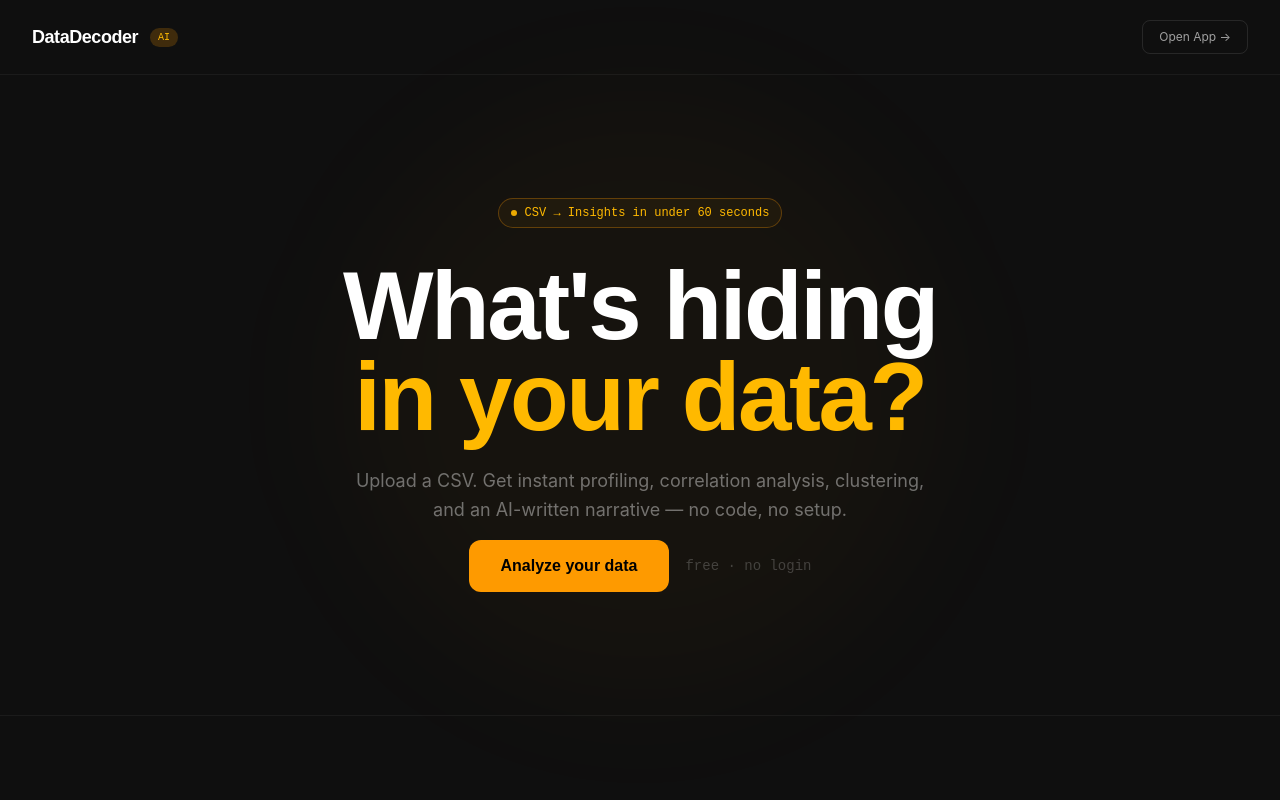
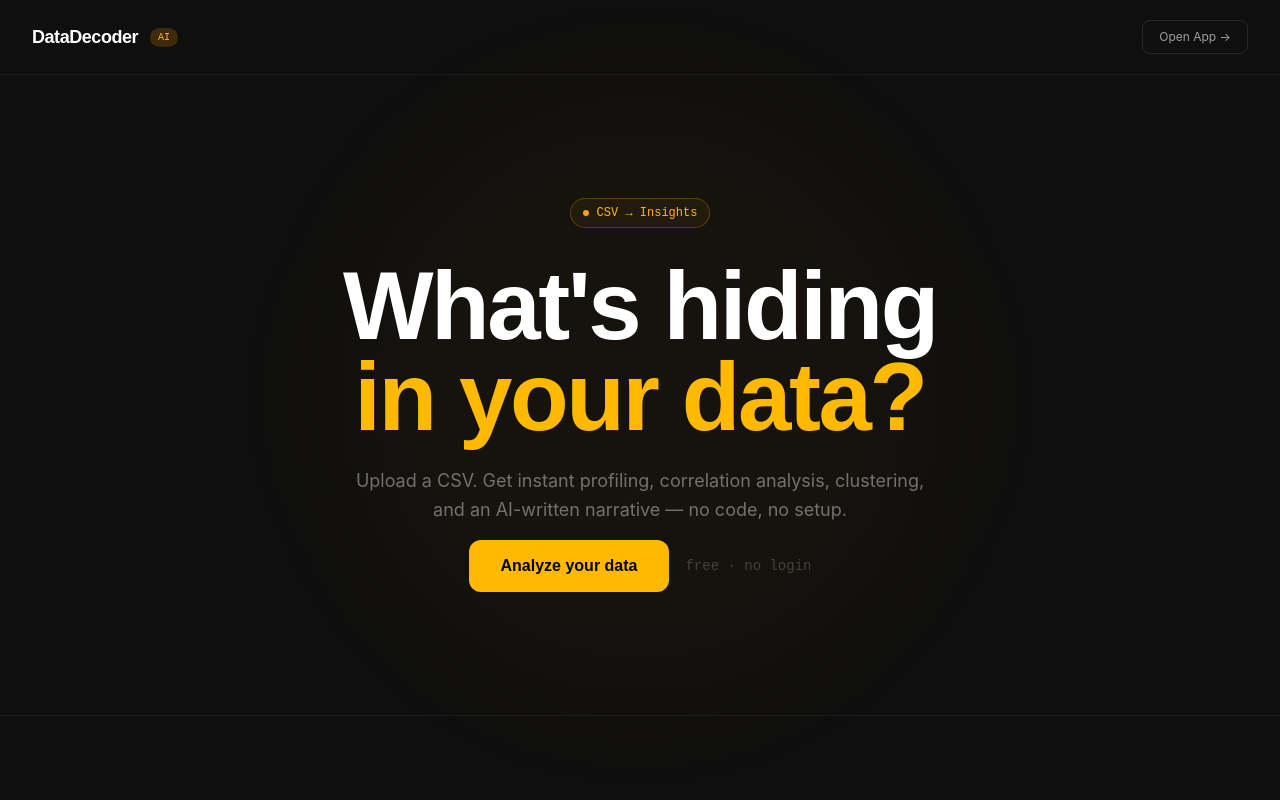
Before and after one commit to DewmiS/DataDecoder, a React (Vite) app in the folder frontend/: page / in a window 1280 px wide. Shown: the top 800 px of the page. Built offline with nearby package versions, Linux system fonts and the light colour scheme.

Commit message:
Update LandingPage styles and API base URL

```diff
--- a/frontend/src/pages/LandingPage.jsx
+++ b/frontend/src/pages/LandingPage.jsx
@@ -33,12 +33,12 @@ export default function LandingPage() {
         </nav>
 
         <section className="relative min-h-[80vh] flex flex-col items-center justify-center px-6 text-center">
-          <div className="absolute top-1/2 left-1/2 -translate-x-1/2 -translate-y-1/2 w-[600px] h-[600px] rounded-full bg-amber-500/[0.03] blur-3xl pointer-events-none" />
+          <div className="absolute top-1/2 left-1/2 -translate-x-1/2 -translate-y-1/2 w-150 h-150 rounded-full bg-amber-500/3 blur-3xl pointer-events-none" />
 
           <div className="relative z-10 max-w-4xl mx-auto">
             <div className="inline-flex items-center gap-2 text-xs text-amber-400 border border-amber-500/30 bg-amber-500/5 px-3 py-1.5 rounded-full mb-8 font-mono-custom animate-fade-up">
               <span className="w-1.5 h-1.5 rounded-full bg-amber-400 animate-pulse inline-block" />
-              CSV → Insights in under 60 seconds
+              CSV → Insights
             </div>
 
             <h1 className="font-display text-6xl md:text-8xl font-extrabold leading-[0.95] tracking-tight mb-6 animate-fade-up-delay">
@@ -54,7 +54,7 @@ export default function LandingPage() {
             <div className="flex items-center justify-center gap-4 animate-fade-up-delay2">
               <button
                 onClick={() => navigate("/upload")}
-                className="bg-amber-500 hover:bg-amber-400 text-black font-display font-bold px-8 py-3.5 rounded-xl text-base transition-all duration-200 hover:scale-[1.02] active:scale-[0.98]"
+                className="hover:bg-amber-500 bg-amber-400 text-black font-display font-bold px-8 py-3.5 rounded-xl text-base transition-all duration-200 hover:scale-[1.02] active:scale-[0.98]"
               >
                 Analyze your data
               </button>
--- a/frontend/src/services/api.js
+++ b/frontend/src/services/api.js
@@ -1,7 +1,7 @@
 import axios from 'axios'
 
 const api = axios.create({
-  baseURL: "http://localhost:8000/api"
+  baseURL: "https://datadecoder-ruct.onrender.com/api"
 })
 
 export async function uploadCSV(file) {
```
